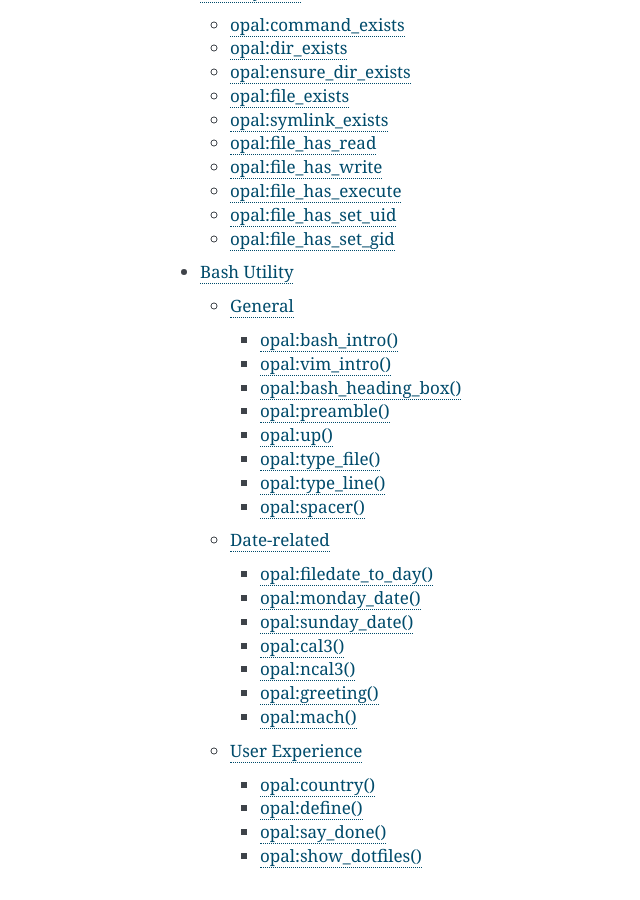
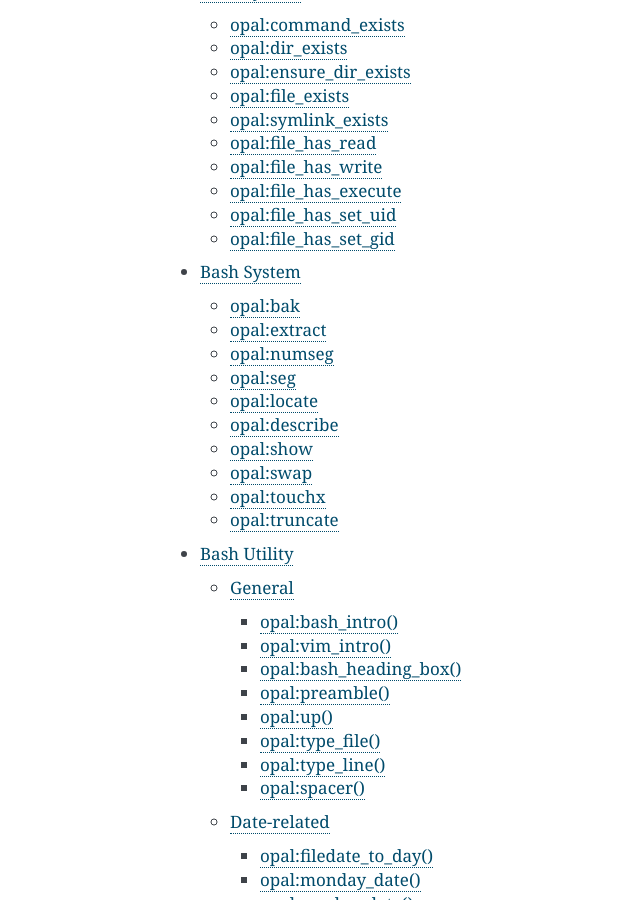
Before and after one commit to andrewwoods/opal-documentation-rtd, a Sphinx documentation site: the page built from docs/source/index.rst, in a window 1280 px wide and 900 px high, scrolled down 2911 px. Shown: the whole window, without its empty margins (250-890 px from the left). Built offline with Sphinx 7.4.7, drawn with Linux system fonts in a browser that asks for light colours; some of the changed lines change nothing that is shown.

Commit message:
Add Bash System Documentation

```diff
--- /dev/null
+++ b/docs/source/bash-system.rst
@@ -0,0 +1,209 @@
+
+Bash System
+===========
+
+These functions interact with the operating system, and help improve the user
+experience.
+
+opal:bak
+--------
+
+    Create a backup of a file or directory
+
+    @param string $path
+      when path is a file, a copy is made with .bak appended to it's name. if
+      path is a directory, a compressed tarball will be made of the directory
+
+.. code-block:: bash
+
+    # Create filename.txt filename.txt.bak
+    $ opal:bak filename.txt
+
+    # Create a backup of the wordpress directory.
+    # wordpress.tar.gz gets created.
+    $ opal:bak wordpress
+
+
+opal:extract
+------------
+
+    "un-compress" a file from a variety of common formats
+
+    @param String $filename
+      must be a common compressed file type like ZIP or Tar
+
+.. code-block:: bash
+
+    # Display lines 90 - 110. Line 100 is the middle line of content
+    $ opal:numseg error.log 100
+
+    # Display lines 100 through 140.
+    $ opal:numseg error.log 100 140
+
+
+opal:numseg
+-----------
+
+    Display a numbered segment of a file
+
+    When only the start_line is specified, a range of 10 lines before and after
+    that line will be numbered and displayed. when start_line and end_line are
+    specified, those lines and all those between will be numbered and displayed
+
+    @param String $filename
+      the text file with the content
+
+    @param Integer $start
+
+    @param Integer $end
+        Optional. The last
+
+    Example:
+
+.. code-block:: bash
+
+    # Display lines 90 - 110. Line 100 is the middle line of content
+    $ opal:numseg error.log 100
+
+    # Display lines 100 through 140.
+    $ opal:numseg error.log 100 140
+
+
+opal:seg
+--------
+
+    Display a segment of a file
+
+    When only the start_line is specified, a range of 10 lines before and after
+    that line will be displayed. When both $start and $end are specified, those
+    lines and all those between will be displayed
+
+    @param string $filename
+      the text file with the content
+
+    @param integer $start
+
+    @param integer $end
+        Optional. The last line of the range
+
+    Example:
+
+.. code-block:: bash
+
+    # Display lines 90 - 110. Line 100 is the middle line of content
+    $ opal:seg error.log 100
+
+    # Display lines 100 through 140.
+    $ opal:seg error.log 100 140
+
+
+opal:locate
+-----------
+
+    Display the file path and line number where the function is defined.
+
+    @param string $function_name
+      the name of the function you want to find
+
+    @return
+
+.. code-block:: bash
+
+    # Learn where the opal:today function is defined.
+    $ opal:locate opal:today
+
+
+
+opal:describe
+-------------
+
+    Display the definition of a function.
+
+    @param string $function_name
+      the name of the function you want to display
+
+
+.. code-block:: bash
+
+    # Learn where the opal:today function is defined.
+    $ opal:locate opal:today
+
+opal:show
+---------
+
+    A wrapper around the declare command. Display all data of a specified type.
+
+    @param string $type
+      the type of the information you want to display
+
+      * arrays
+      * defs
+      * names
+      * readonly
+      * exports
+      * integers
+
+
+.. code-block:: bash
+
+    # Display a list of all bash functions
+    $ opal:show names
+
+opal:swap
+---------
+
+    Change the contents of two files
+
+    This is useful when testing two different versions of a file, and the
+    filename is signicant to its operation. A config file is a good example.
+
+    @param string $file_one
+      the name of the first file to swap
+
+    @param string $file_two
+      the name of the second file to swap
+
+.. code-block:: bash
+
+    # Learn where the opal:today function is defined.
+    $ opal:swap file1.txt file2.txt
+
+
+opal:touchx
+-----------
+
+    Make it easy and fast to create a file of a defined type
+
+    Inspired by the touch command which creates an empty file. This helps
+    create files with default content.
+
+    @param string $filename
+      the name of the file to create
+
+    @param string $style
+      the name of the second file to swap
+
+.. code-block:: bash
+
+    # Create a GIt Keep file and make it executable.
+    $ opal:touchx .gitkeep
+
+    # Create a PHPinfo file file and make it executable.
+    $ opal:touchx info.php phpinfo
+
+opal:truncate
+-------------
+
+    Remove the contents of a file
+
+    There are times when you want the file to remain, but only clear out
+    the contents. This is useful when dealing with large log files
+    taking up too much space.
+
+    @param string $filename
+      the name of the file to create
+
+.. code-block:: bash
+
+    # Remove the contents of a large file.
+    $ opal:truncate error.log
--- a/docs/source/index.rst
+++ b/docs/source/index.rst
@@ -34,6 +34,7 @@
    bash-developer
    bash-directory
    bash-file-system
+   bash-system
    bash-util
 
 
```
